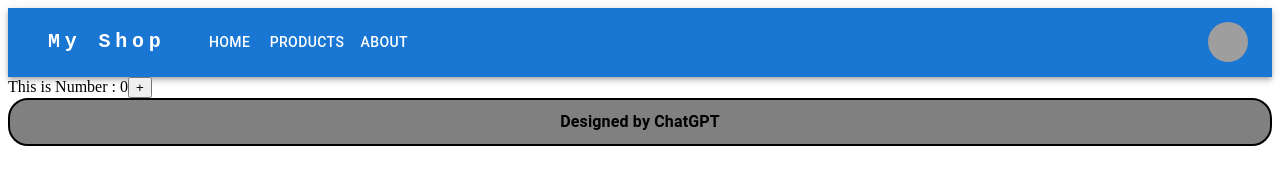
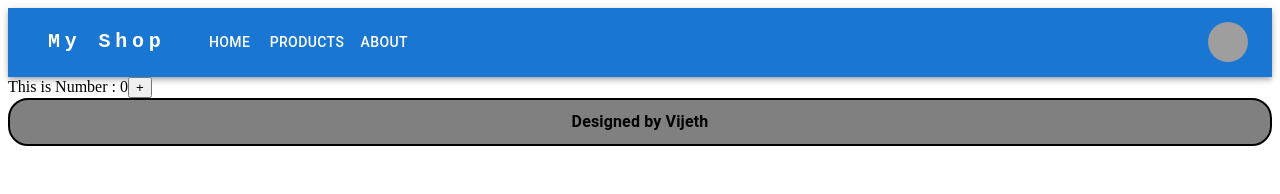
Before and after one commit to vijeth44-pro/Internship-Project, a React (Vite) app in the folder ecom/: page / in a window 1280 px wide. Shown: the top 194 px of the page. Built offline with nearby package versions, Linux system fonts and the light colour scheme; grey boxes are pictures that could not be loaded; some icons are missing.

Commit message:
update footer credit from ChatGPT to Vijeth

```diff
--- a/ecom/src/components/Footer.jsx
+++ b/ecom/src/components/Footer.jsx
@@ -7,7 +7,7 @@ export default function
     <div>
         <Box sx={{border:'2px solid black', borderRadius:5,backgroundColor:'grey'}}>
             <Typography sx={{textAlign:'center', fontWeight:'bold', padding:'10px'}}>
-                Designed by ChatGPT
+                Designed by Vijeth
             </Typography>
         </Box>
     </div>
```
